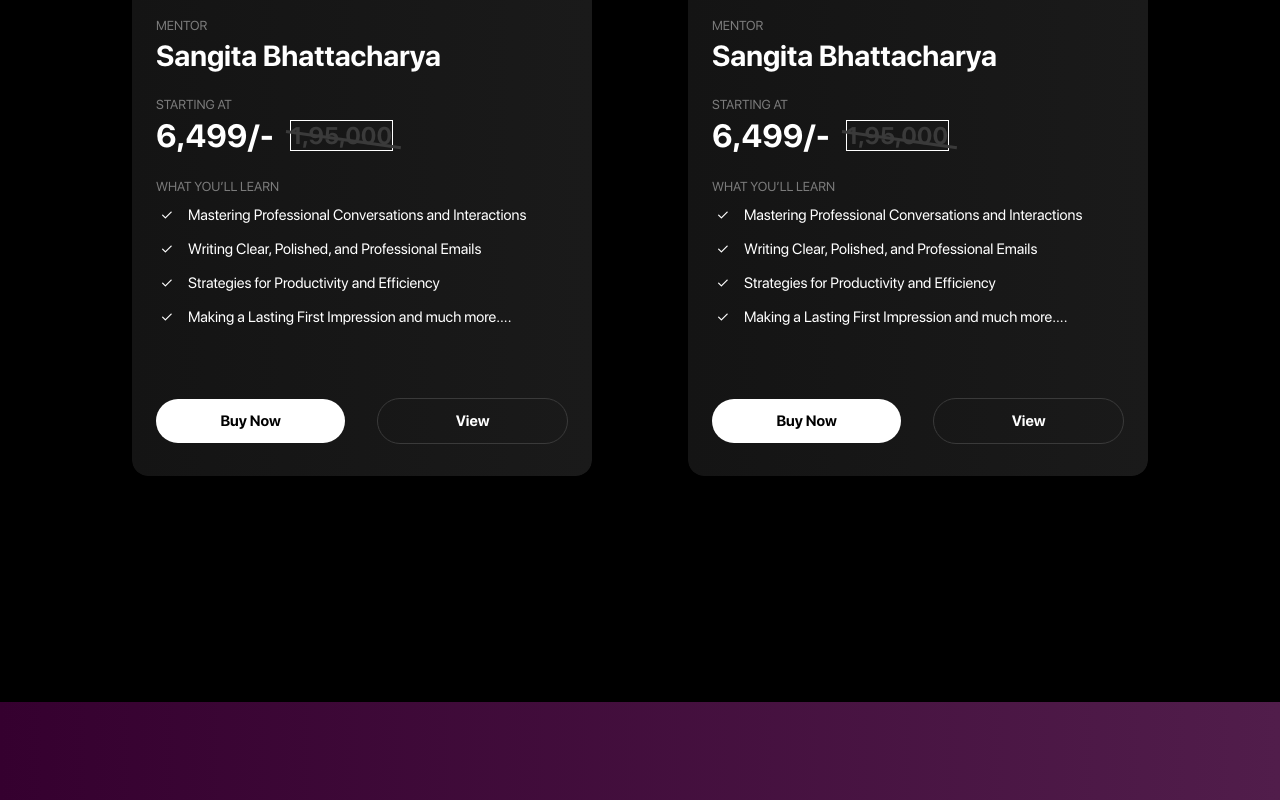
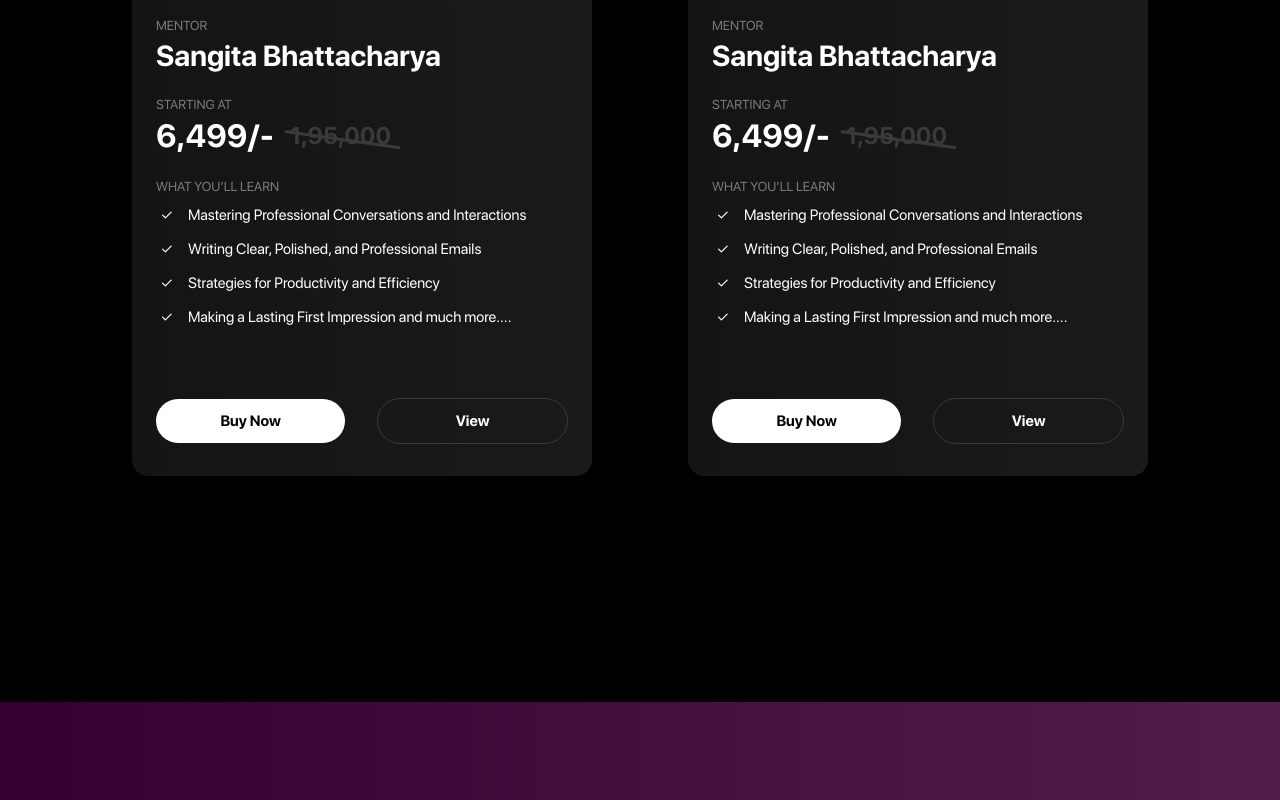
Before and after one commit to Exclusiveideas/sangita-lms, a Next.js app: page / in a window 1280 px wide. Shown: the part 1520-2320 px from the top of the page. Built offline with nearby package versions, Linux system fonts and the light colour scheme.

Commit message:
removed visible border

```diff
--- a/src/app/components/courserCard/courseCard.css
+++ b/src/app/components/courserCard/courseCard.css
@@ -71,7 +71,7 @@
     color: #3A3A3A;
     display: flex;
     position: relative;
-    border: 1px solid white;
+    /* border: 1px solid white; */
 }
 
 .strikeThrough hr {
```
